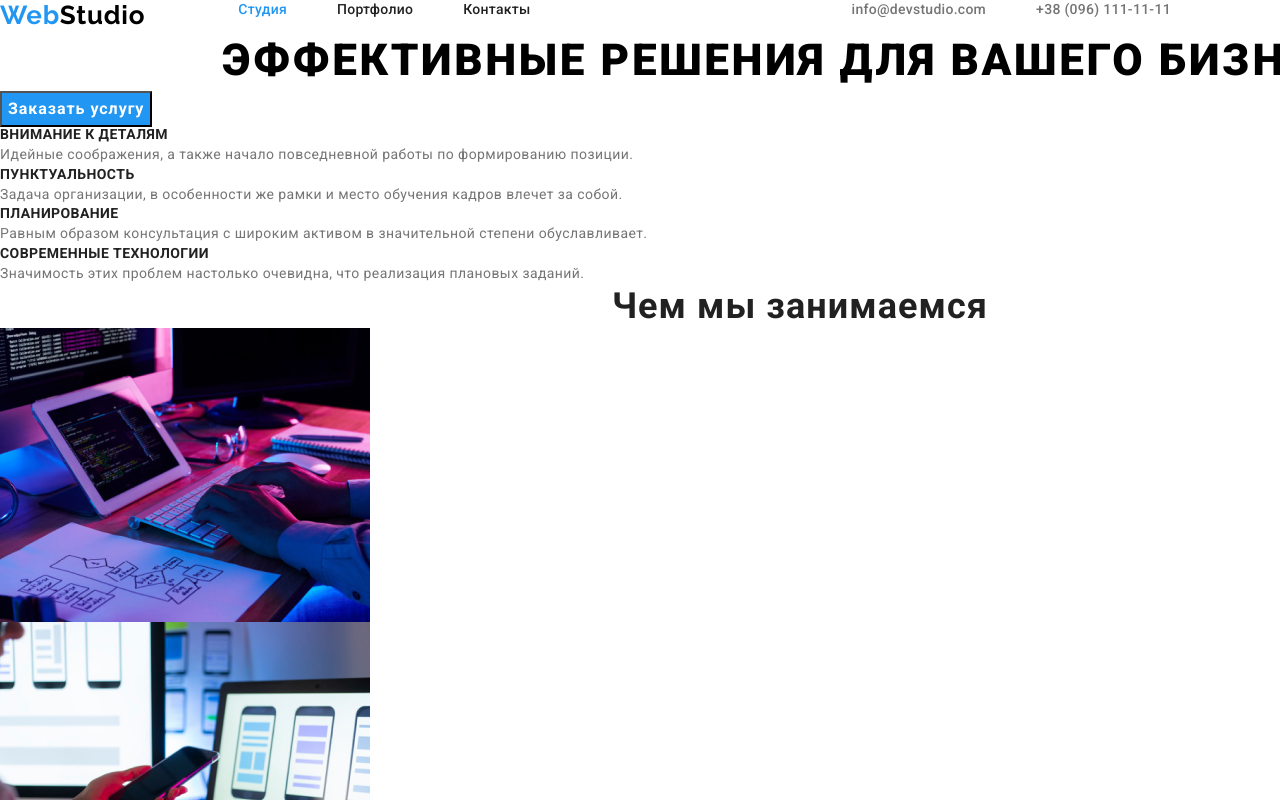
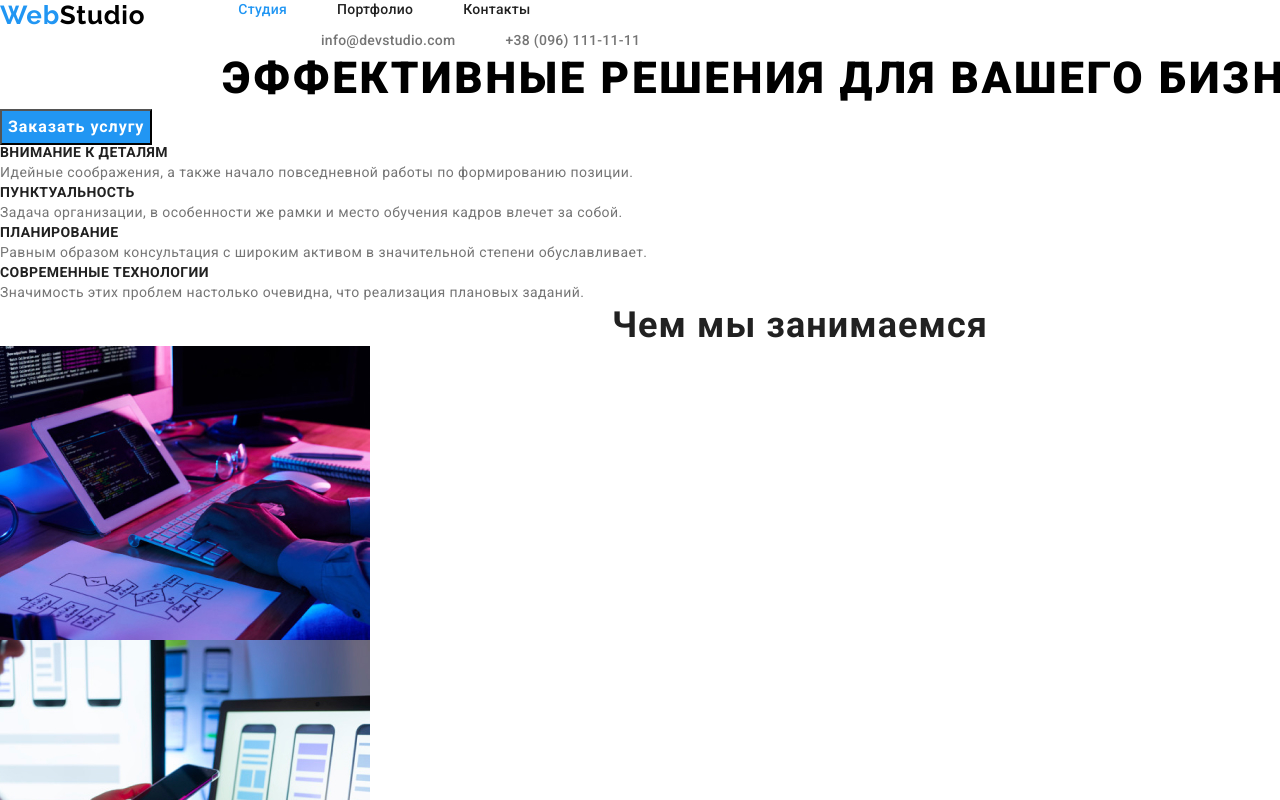
Before and after one commit to IhorAndrieiev/goit-markup-hw-03, a plain HTML site: page index.html in a window 1280 px wide. Shown: the top 800 px of the page. Drawn offline with nearby package versions, Linux system fonts and the light colour scheme.

Commit message:
сиэсэс блоки а

```diff
--- a/css/common.css
+++ b/css/common.css
@@ -61,7 +61,7 @@ img {
 
  .container {
   width: 1600px;
-
+  margin: 0 auto;
 }
 
 /* ================ Heder ==================== */
--- a/index.html
+++ b/index.html
@@ -24,7 +24,9 @@
 
 <body class="page">
   <!-- Шапка сайта -->
-  <header class="page-header container">
+  <header class="page-header">
+
+    <div class="container">
       <nav class="nav">
         <a href="/" lang="en" class="logo link">
           <span class="logo-web">Web</span>Studio</a>
@@ -50,23 +52,23 @@
         <ul class="address-list list">
           <li class="address-list-item">
             <!-- Ссылка на адрес электронной почты  -->
-          <a href="mailto:info@devstudio.com"
-          class="link-mail">
+            <a href="mailto:info@devstudio.com" class="link-mail">
               info@devstudio.com</a>
           </li>
           <li class="address-list-item">
             <!-- Ссылка на телефонный номер -->
-          <a href="tel:+380961111111"
-          class="link-tel">
+            <a href="tel:+380961111111" class="link-tel">
               +38 (096) 111-11-11</a>
           </li>
         </ul>
       </address>
+    </div>
+
   </header>
 
-  <main class="main container">
+  <main class="main">
     <!--герой-->
-    <section class="hero">
+    <section class="hero container">
       <h1 class="hero-title">
         Эффективные решения для вашего бизнеса</h1>
 
@@ -76,7 +78,7 @@
     </section>
 
     <!--приемущества и особенности-->
-    <section class="section">
+    <section class="section container">
       <!--  заголовок особенности будет скрыт -->
       <h2 class="visually-hidden">особенности</h2>
       <ul class="skill-list list">
@@ -116,7 +118,7 @@
     </section>
 
     <!--Примеры работ-->
-    <section class="section">
+    <section class="section container">
       <h2 class="section-title-about">Чем мы занимаемся</h2>
       <ul class="work-list list">
         <li class="work-img">
@@ -138,7 +140,7 @@
     </section>
 
            <!-- команда team-->
-    <section class="section">
+    <section class="section container">
       <h2 class="section-title">Наша команда</h2>
       <ul class="work-list list">
 
@@ -175,7 +177,7 @@
   </main>
 
 <!-- Футер -->
-  <footer class="footer">
+  <footer class="footer container">
       <a href="/" lang="en"
       class="footer-logo link">
         <span class="logo-web">Web</span>Studio</a>
```
Lines whose indentation alone changed are shown as unchanged.
